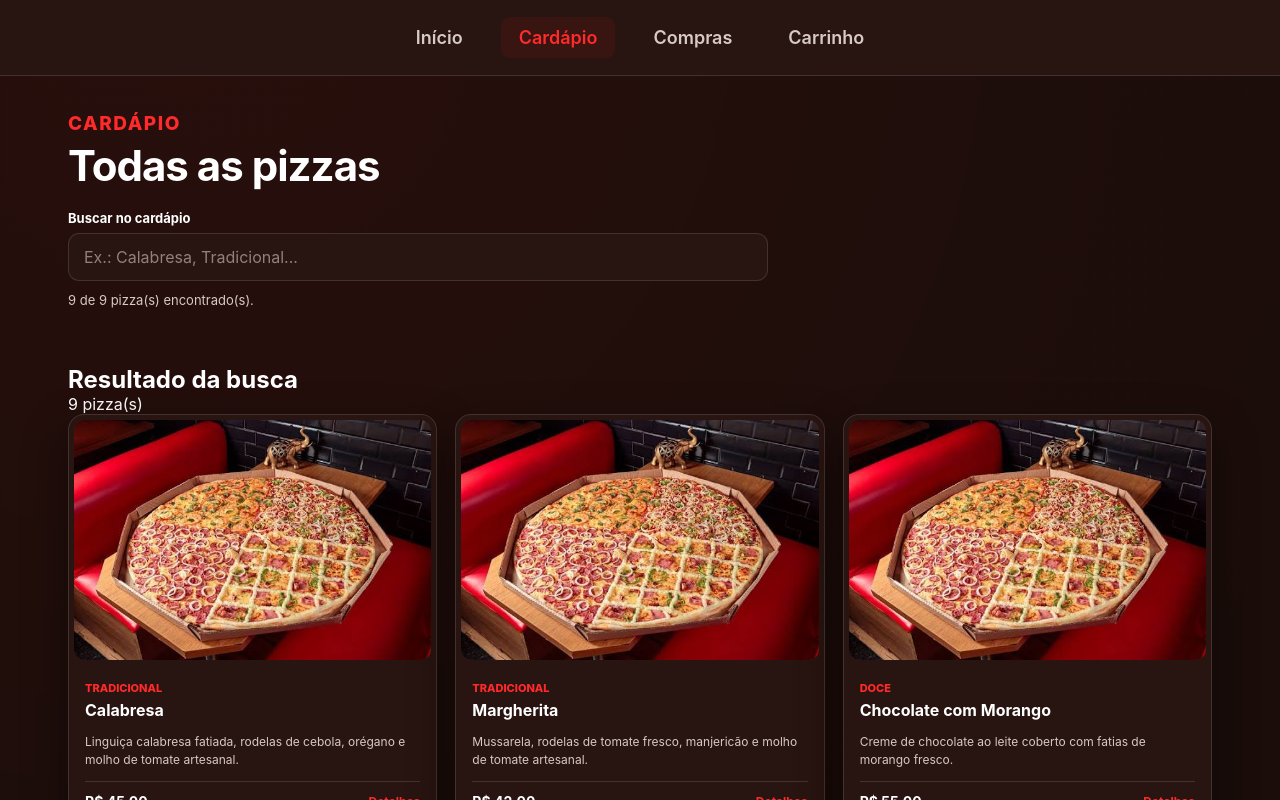
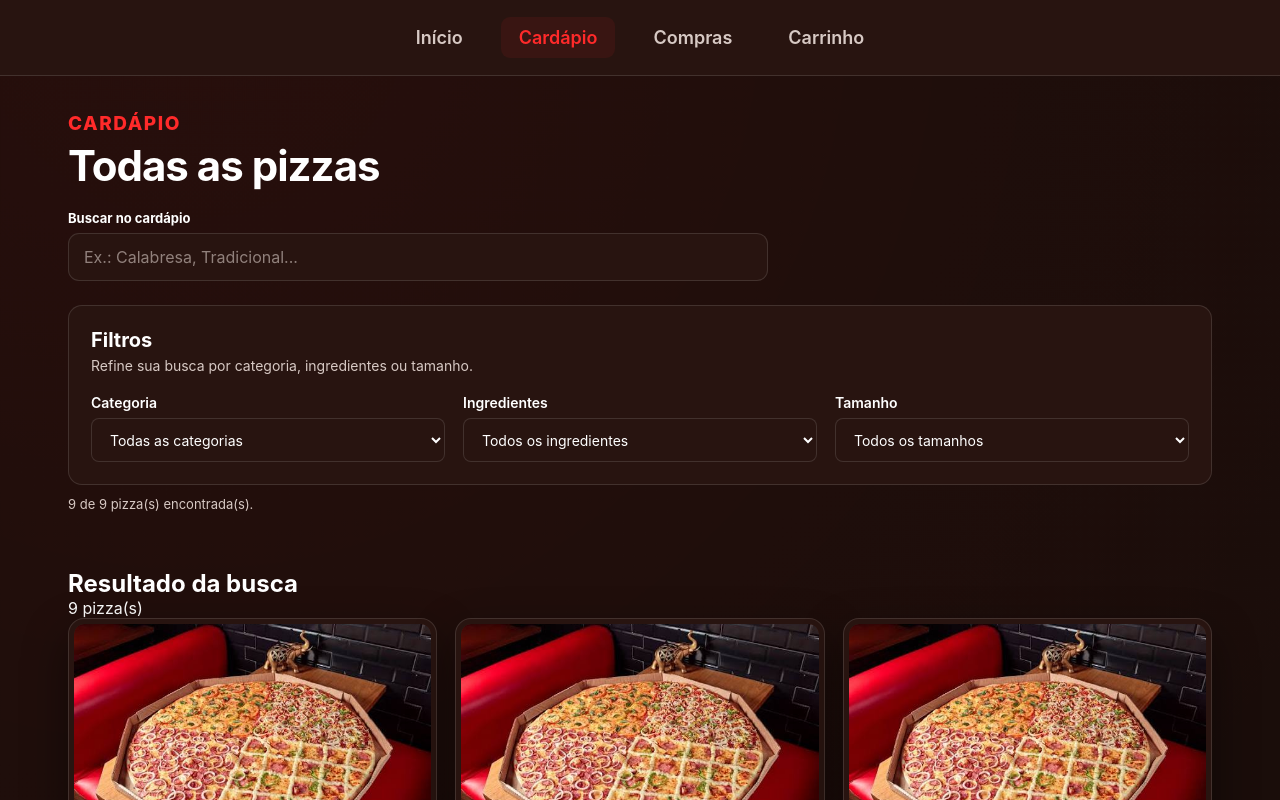
Before and after one commit to meacdev/Pizzaria-Callidus, a React (Vite) app: page /cardapio in a window 1280 px wide. Shown: the top 800 px of the page. Built offline with nearby package versions, Linux system fonts and the light colour scheme.

Commit message:
feat: adicionar opções de filtragem para pizzas, incluindo categoria, ingrediente e tamanho

```diff
--- a/src/features/pizzaria/pages/CardapioPage.tsx
+++ b/src/features/pizzaria/pages/CardapioPage.tsx
@@ -2,34 +2,297 @@ import { useMemo, useState } from 'react';
 import { CampoBusca } from '../../../component/CampoBusca';
 import { Loading } from '../../../component/Loading';
 import { MensagemErro } from '../../../component/MensagemErro';
-import { filtrarPizzasPorTermo } from '../utils/pizza.utils';
 import { ListaPizzas } from '../components/ListaPizzas';
+import { ListaBebidas } from '../components/ListaBebidas';
+import { ListaCombos } from '../components/ListaCombos';
 import { usePizzas } from '../hooks/usePizzas';
-import { ListaBebidas } from '../components/ListaBebidas';
 import { useBebidas } from '../hooks/useBebidas';
-import { ListaCombos } from '../components/ListaCombos';
 import { useCombos } from '../hooks/useCombo';
+
+import {
+  filtrarPizzasPorTermo,
+} from '../utils/pizza.utils';
+
+import type {
+  Categoria,
+  TamanhosDisponiveis,
+} from '../types/pizza';
 
 export function CardapioPage() {
   const [termoBusca, setTermoBusca] = useState('');
-  const { data: pizzas = [], isLoading, isError } = usePizzas();
-  const { data: bebidas = [], isLoading: isLoadingBebidas, isError: isErrorBebidas } = useBebidas();
-  const { data: combos = [], isLoading: isLoadingCombos, isError: isErrorCombos } = useCombos();
-  const pizzasFiltradas = useMemo(() => filtrarPizzasPorTermo(pizzas, termoBusca), [pizzas, termoBusca]);
-  if (isLoading || isLoadingCombos || isLoadingBebidas) return <Loading mensagem="Carregando..." />;
-  if (isError || isErrorCombos || isErrorBebidas) return <MensagemErro mensagem="Não foi possível carregar a página inicial." />;
+
+  const [categoriaSelecionada, setCategoriaSelecionada] =
+    useState<Categoria | 'todas'>('todas');
+
+  const [ingredienteSelecionado, setIngredienteSelecionado] =
+    useState<string>('todos');
+
+  const [tamanhoSelecionado, setTamanhoSelecionado] =
+    useState<TamanhosDisponiveis | 'todos'>('todos');
+  const {
+    data: pizzas = [],
+    isLoading,
+    isError,
+  } = usePizzas();
+
+  const {
+    data: bebidas = [],
+    isLoading: isLoadingBebidas,
+    isError: isErrorBebidas,
+  } = useBebidas();
+
+  const {
+    data: combos = [],
+    isLoading: isLoadingCombos,
+    isError: isErrorCombos,
+  } = useCombos();
+  const ingredientesDisponiveis = useMemo(() => {
+    const mapa = new Map<string, string>();
+
+    pizzas.forEach((pizza) => {
+      pizza.ingredientes.forEach((ingrediente) => {
+        mapa.set(
+          ingrediente.id,
+          ingrediente.nome,
+        );
+      });
+    });
+
+    return Array.from(mapa.entries())
+      .map(([id, nome]) => ({
+        id,
+        nome,
+      }))
+      .sort((a, b) =>
+        a.nome.localeCompare(b.nome, 'pt-BR'),
+      );
+  }, [pizzas]);
+
+  const pizzasFiltradas = useMemo(() => {
+    let resultado = filtrarPizzasPorTermo(
+      pizzas,
+      termoBusca,
+    );
+
+    if (categoriaSelecionada !== 'todas') {
+      resultado = resultado.filter(
+        (pizza) =>
+          pizza.categoria === categoriaSelecionada,
+      );
+    }
+
+    if (ingredienteSelecionado !== 'todos') {
+      resultado = resultado.filter((pizza) =>
+        pizza.ingredientes.some(
+          (ingrediente) =>
+            ingrediente.id === ingredienteSelecionado,
+        ),
+      );
+    }
+
+    if (tamanhoSelecionado !== 'todos') {
+      resultado = resultado.filter((pizza) =>
+        pizza.tamanhosDisponiveis.includes(
+          tamanhoSelecionado,
+        ),
+      );
+    }
+
+    return resultado;
+  }, [
+    pizzas,
+    termoBusca,
+    categoriaSelecionada,
+    ingredienteSelecionado,
+    tamanhoSelecionado,
+  ]);
+
+  const possuiFiltrosAtivos =
+    termoBusca.trim() !== '' ||
+    categoriaSelecionada !== 'todas' ||
+    ingredienteSelecionado !== 'todos' ||
+    tamanhoSelecionado !== 'todos';
+
+  function limparFiltros() {
+    setTermoBusca('');
+    setCategoriaSelecionada('todas');
+    setIngredienteSelecionado('todos');
+    setTamanhoSelecionado('todos');
+  }
+
+  if (
+    isLoading ||
+    isLoadingCombos ||
+    isLoadingBebidas
+  ) {
+    return (
+      <Loading mensagem="Carregando cardápio..." />
+    );
+  }
+
+  if (
+    isError ||
+    isErrorCombos ||
+    isErrorBebidas
+  ) {
+    return (
+      <MensagemErro
+        mensagem="Não foi possível carregar o cardápio."
+      />
+    );
+  }
+
   return (
     <>
       <main className="principal cabecalho-pagina">
-        <span className="tag">Cardápio</span>
-        <h1>Todas as pizzas</h1>
-        <CampoBusca valor={termoBusca} rotulo="Buscar no cardápio" placeholder="Ex.: Calabresa, Tradicional..." onChange={setTermoBusca} />
-        <p className="resumo-busca">{pizzasFiltradas.length} de {pizzas.length} pizza(s) encontrado(s).</p>
+
+        <span className="tag">
+          Cardápio
+        </span>
+
+        <h1>
+          Todas as pizzas
+        </h1>
+        <CampoBusca
+          valor={termoBusca}
+          rotulo="Buscar no cardápio"
+          placeholder="Ex.: Calabresa, Tradicional..."
+          onChange={setTermoBusca}
+        />
+        <div className="filtros-cardapio">
+          <div className="filtros-cabecalho">
+            <div>
+              <h2>
+                Filtros
+              </h2>
+              <p>
+                Refine sua busca por categoria,
+                ingredientes ou tamanho.
+              </p>
+            </div>
+            {possuiFiltrosAtivos && (
+              <button
+                type="button"
+                className="botao-limpar-filtros"
+                onClick={limparFiltros}
+              >
+                Limpar filtros
+              </button>
+            )}
+
+          </div>
+          <div className="filtros-grid">
+            <div className="filtro-grupo">
+              <label htmlFor="filtro-categoria">
+                Categoria
+              </label>
+              <select
+                id="filtro-categoria"
+                value={categoriaSelecionada}
+                onChange={(event) =>
+                  setCategoriaSelecionada(
+                    event.target.value as
+                      | Categoria
+                      | 'todas',
+                  )
+                }
+              >
+                <option value="todas">
+                  Todas as categorias
+                </option>
+                <option value="tradicional">
+                  Tradicional
+                </option>
+                <option value="doce">
+                  Doce
+                </option>
+                <option value="artesanal">
+                  Artesanal
+                </option>
+              </select>
+            </div>
+            <div className="filtro-grupo">
+              <label htmlFor="filtro-ingrediente">
+                Ingredientes
+              </label>
+              <select
+                id="filtro-ingrediente"
+                value={ingredienteSelecionado}
+                onChange={(event) =>
+                  setIngredienteSelecionado(
+                    event.target.value,
+                  )
+                }
+              >
+                <option value="todos">
+                  Todos os ingredientes
+                </option>
+                {ingredientesDisponiveis.map(
+                  (ingrediente) => (
+                    <option
+                      key={ingrediente.id}
+                      value={ingrediente.id}
+                    >
+                      {ingrediente.nome}
+                    </option>
+                  ),
+                )}
+              </select>
+            </div>
+            <div className="filtro-grupo">
+              <label htmlFor="filtro-tamanho">
+                Tamanho
+              </label>
+              <select
+                id="filtro-tamanho"
+                value={tamanhoSelecionado}
+                onChange={(event) =>
+                  setTamanhoSelecionado(
+                    event.target.value as
+                      | TamanhosDisponiveis
+                      | 'todos',
+                  )
+                }
+              >
+                <option value="todos">
+                  Todos os tamanhos
+                </option>
+                <option value="P">
+                  Pequena (P)
+                </option>
+                <option value="M">
+                  Média (M)
+                </option>
+                <option value="G">
+                  Grande (G)
+                </option>
+                <option value="F">
+                  Família (F)
+                </option>
+              </select>
+            </div>
+          </div>
+        </div>
+        <p className="resumo-busca">
+          {pizzasFiltradas.length} de{' '}
+          {pizzas.length} pizza(s) encontrada(s).
+        </p>
       </main>
-      <ListaPizzas titulo="Resultado da busca" pizzas={pizzasFiltradas} compacto mensagemVazia="Nenhuma pizza corresponde à busca realizada." />
-      <ListaCombos titulo="Combos" combos={combos}  compacto />
-      <ListaBebidas bebidas={bebidas}
+      <ListaPizzas
+        titulo="Resultado da busca"
+        pizzas={pizzasFiltradas}
+        compacto
+        mensagemVazia="Nenhuma pizza corresponde aos filtros selecionados."
       />
+      <ListaCombos
+        titulo="Combos"
+        combos={combos}
+        compacto
+      />
+      <ListaBebidas
+        bebidas={bebidas}
+      />
+
     </>
   );
 }
--- a/src/features/pizzaria/types/pizza.ts
+++ b/src/features/pizzaria/types/pizza.ts
@@ -3,17 +3,14 @@ export type TamanhosDisponiveis =
   | 'M'
   | 'G'
   | 'F';
-
 export type Categoria =
   | 'tradicional'
   | 'doce'
   | 'artesanal';
-
 export interface Ingrediente {
   readonly id: string;
   readonly nome: string;
 }
-
 export interface Pizza {
   readonly id: string;
   readonly nome: string;
--- a/src/index.css
+++ b/src/index.css
@@ -2853,6 +2853,197 @@ button {
   }
 }
 
+/* =========================================================
+   FILTROS DO CARDÁPIO
+   ========================================================= */
+
+.filtros-cardapio {
+  margin-top: 24px;
+  padding: 22px;
+
+  border: 1px solid var(--line);
+  border-radius: 14px;
+
+  background: var(--surface);
+}
+
+
+/* Cabeçalho */
+
+.filtros-cabecalho {
+  display: flex;
+  align-items: center;
+  justify-content: space-between;
+
+  gap: 20px;
+
+  margin-bottom: 20px;
+}
+
+.filtros-cabecalho h2 {
+  margin: 0 0 5px;
+
+  font-size: 20px;
+  color: var(--text);
+}
+
+.filtros-cabecalho p {
+  margin: 0;
+
+  color: var(--muted);
+
+  font-size: 14px;
+}
+
+
+/* Grid */
+
+.filtros-grid {
+  display: grid;
+
+  grid-template-columns:
+    repeat(3, minmax(0, 1fr));
+
+  gap: 18px;
+}
+
+
+/* Grupo */
+
+.filtro-grupo {
+  display: flex;
+  flex-direction: column;
+
+  gap: 7px;
+}
+
+.filtro-grupo label {
+  font-size: 14px;
+
+  font-weight: 600;
+
+  color: var(--text);
+}
+
+
+/* Select */
+
+.filtro-grupo select {
+  width: 100%;
+
+  min-height: 44px;
+
+  padding: 0 14px;
+
+  border: 1px solid var(--line);
+
+  border-radius: 8px;
+
+  background: var(--surface);
+
+  color: var(--text);
+
+  font-size: 14px;
+
+  cursor: pointer;
+
+  outline: none;
+
+  transition:
+    border-color 0.2s,
+    box-shadow 0.2s;
+}
+
+.filtro-grupo select:hover {
+  border-color: var(--primary);
+}
+
+.filtro-grupo select:focus {
+  border-color: var(--primary);
+
+  box-shadow:
+    0 0 0 3px
+    rgba(255, 166, 0, 0.15);
+}
+
+
+/* Botão limpar */
+
+.botao-limpar-filtros {
+  flex-shrink: 0;
+
+  padding: 9px 14px;
+
+  border: 1px solid var(--line);
+
+  border-radius: 8px;
+
+  background: transparent;
+
+  color: var(--text);
+
+  font-size: 14px;
+
+  font-weight: 600;
+
+  cursor: pointer;
+
+  transition:
+    background 0.2s,
+    border-color 0.2s;
+}
+
+.botao-limpar-filtros:hover {
+  background: var(--surface-light);
+
+  border-color: var(--primary);
+}
+
+
+/* Resumo */
+
+.resumo-busca {
+  margin-top: 16px;
+}
+
+
+/* =========================================================
+   RESPONSIVIDADE
+   ========================================================= */
+
+@media (max-width: 800px) {
+
+  .filtros-grid {
+    grid-template-columns:
+      repeat(2, minmax(0, 1fr));
+  }
+
+}
+
+
+@media (max-width: 550px) {
+
+  .filtros-cardapio {
+    padding: 16px;
+  }
+
+  .filtros-cabecalho {
+    align-items: flex-start;
+
+    flex-direction: column;
+
+    gap: 12px;
+  }
+
+  .filtros-grid {
+    grid-template-columns: 1fr;
+  }
+
+  .botao-limpar-filtros {
+    width: 100%;
+  }
+
+}
 
 /* =========================================
    CELULARES PEQUENOS
```
